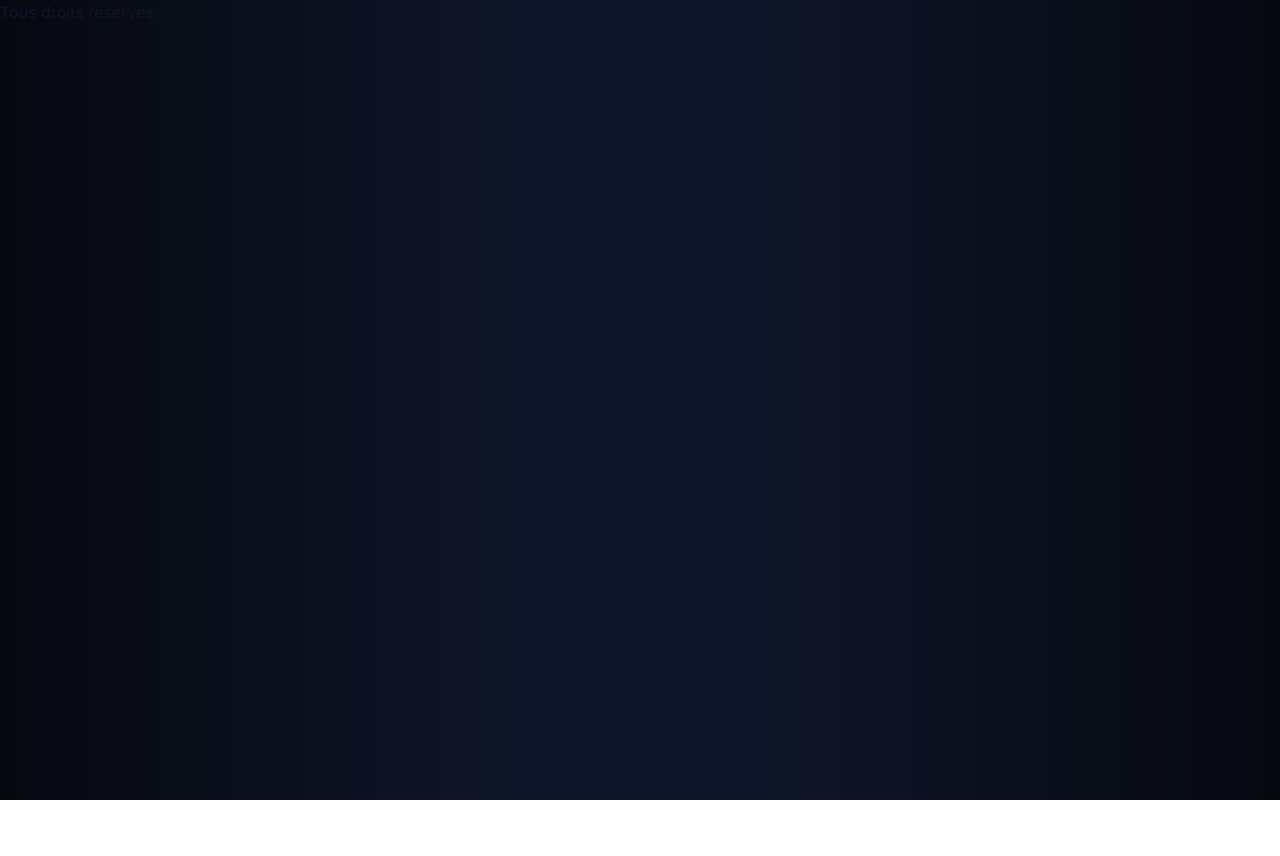
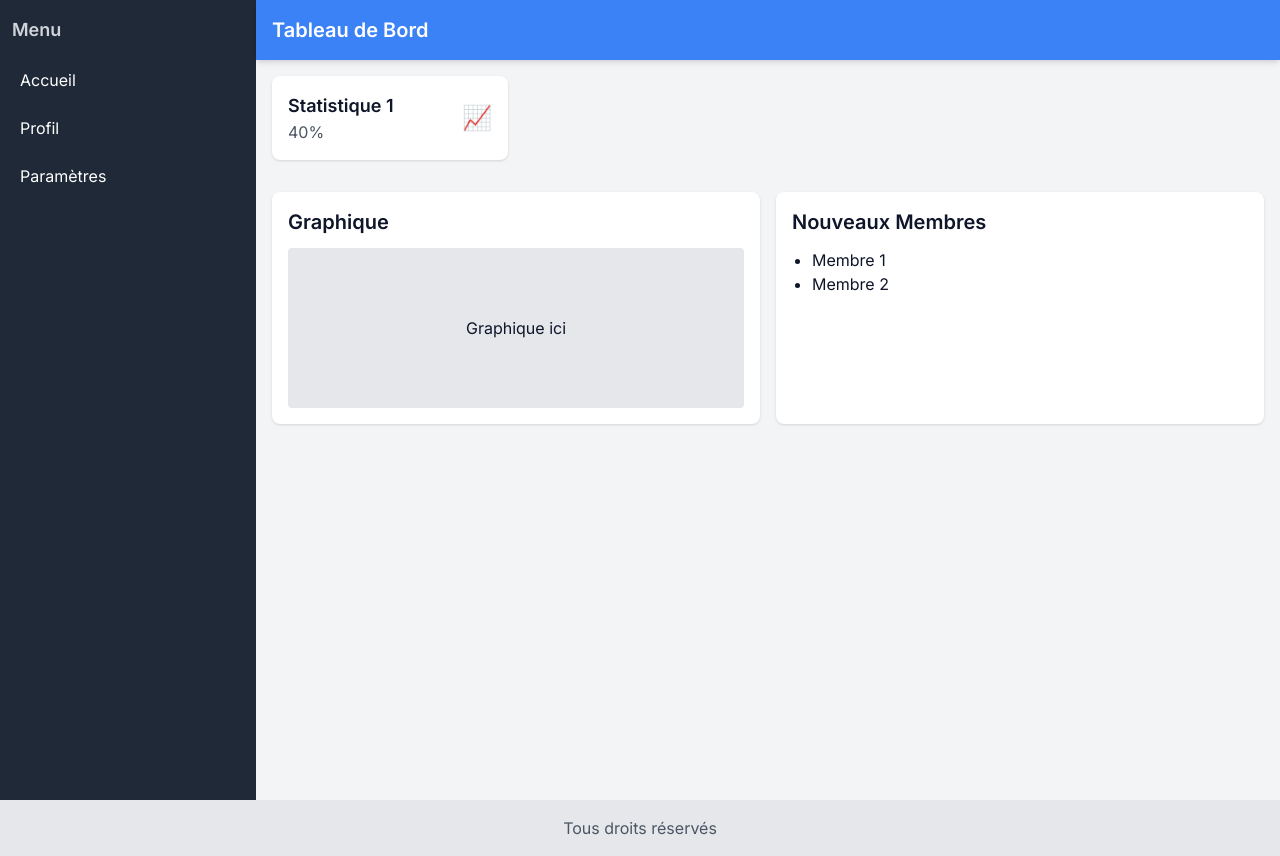
Before and after one commit to Since30/ManyScan, a Next.js app in the folder client/: page /dashboard in a window 1280 px wide. Before the commit the page ends 800 px from the top, so only its background shows below. Built offline with nearby package versions, Linux system fonts and the light colour scheme.

Commit message:
add dashboard style

```diff
--- a/client/app/dashboard/page.tsx
+++ b/client/app/dashboard/page.tsx
@@ -1,7 +1,7 @@
 import React from 'react';
 import Head from 'next/head';
 
-export default function Dashboard()  {
+export default function Dashboard() {
   return (
     <>
       <Head>
@@ -9,45 +9,60 @@ export default function Dashboard()  {
       </Head>
       <div className="flex h-screen bg-gray-100">
         {/* Sidebar */}
-        <aside className="w-64" aria-label="Sidebar">
-          <div className="overflow-y-auto py-4 px-3 bg-gray-50 rounded dark:bg-gray-800">
-            {/* Sidebar content */}
+        <aside className="w-64 bg-gray-800 text-white" aria-label="Sidebar">
+          <div className="py-4 px-3">
+            <h2 className="text-lg font-semibold text-gray-300 mb-4">Menu</h2>
+            <ul className="space-y-2">
+              <li className="hover:bg-gray-700 p-2 rounded">Accueil</li>
+              <li className="hover:bg-gray-700 p-2 rounded">Profil</li>
+              <li className="hover:bg-gray-700 p-2 rounded">Paramètres</li>
+            </ul>
           </div>
         </aside>
 
         {/* Main Content */}
         <main className="flex-1">
           {/* Header */}
-          <div className="bg-white shadow">
-            <div className="max-w-7xl mx-auto py-6 px-4 sm:px-6 lg:px-8">
-              {/* Header content */}
-            </div>
+          <div className="bg-blue-500 text-white p-4 shadow-md">
+            <h1 className="text-xl font-semibold">Tableau de Bord</h1>
           </div>
 
           {/* Stats */}
-          <div className="mt-4 mx-4">
-            <div className="grid gap-6 mb-8 md:grid-cols-2 xl:grid-cols-4">
+          <div className="p-4">
+            <div className="grid grid-cols-1 md:grid-cols-2 lg:grid-cols-4 gap-4">
               {/* Stat cards */}
+              <div className="bg-white p-4 rounded-lg shadow flex items-center justify-between">
+                <div>
+                  <h2 className="font-semibold text-lg">Statistique 1</h2>
+                  <p className="text-gray-600">40%</p>
+                </div>
+                <div className="text-blue-500 text-2xl">📈</div>
+              </div>
+              {/* Repeat for other stat cards */}
             </div>
           </div>
 
           {/* Charts & Lists */}
           <div className="flex flex-col md:flex-row gap-4 p-4">
-            <section className="md:flex-1">
-              {/* Chart */}
+            <section className="bg-white p-4 rounded-lg shadow flex-1">
+              <h2 className="font-semibold text-xl mb-3">Graphique</h2>
+              <div className="h-40 bg-gray-200 rounded flex items-center justify-center">
+                <span>Graphique ici</span>
+              </div>
             </section>
-            <section className="md:flex-1">
-              {/* New Members List */}
-            </section>
-            <section className="md:flex-1">
-              {/* New Books List */}
+            <section className="bg-white p-4 rounded-lg shadow flex-1">
+              <h2 className="font-semibold text-xl mb-3">Nouveaux Membres</h2>
+              <ul className="list-disc pl-5">
+                <li>Membre 1</li>
+                <li>Membre 2</li>
+              </ul>
             </section>
           </div>
         </main>
       </div>
 
       {/* Footer */}
-      <footer className="text-center p-4 text-sm text-gray-600">
+      <footer className="text-center p-4 bg-gray-200 text-gray-600">
         Tous droits réservés
       </footer>
     </>
--- a/client/tailwind.config.ts
+++ b/client/tailwind.config.ts
@@ -4,9 +4,9 @@ const plugin = require('tailwindcss/plugin');
 
 const config: Config = {
   content: [
-    './src/pages/**/*.{js,ts,jsx,tsx,mdx}',
-    './src/components/**/*.{js,ts,jsx,tsx,mdx}',
-    './src/app/**/*.{js,ts,jsx,tsx,mdx}',
+    './app/pages/**/*.{js,ts,jsx,tsx,mdx}',
+    './app/components/**/*.{js,ts,jsx,tsx,mdx}',
+    './app/**/*.{js,ts,jsx,tsx,mdx}',
   ],
   theme: {
     extend: {
--- a/client/tsconfig.json
+++ b/client/tsconfig.json
@@ -19,7 +19,7 @@
       }
     ],
     "paths": {
-      "@/*": ["./src/*"]
+      "@/*": ["./app/*"]
     }
   },
   "include": ["next-env.d.ts", "**/*.ts", "**/*.tsx", ".next/types/**/*.ts", "server/models/manga.model.js"],
```
Also changed, not shown: client/package.json (+4 -3 lines), 1 other file (tests, documents, lock files or other folders).
